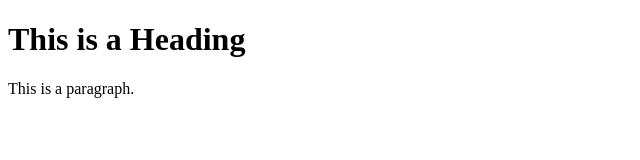
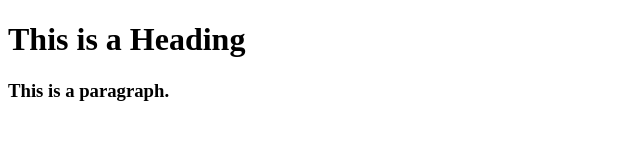
Before and after one commit to MohamadAzwar/latihan_branch1, a plain HTML site: page index.html in a window 1280 px wide. Shown: the whole page, without its empty margins (0-640 px from the left). Drawn offline with Linux system fonts and the light colour scheme.

Commit message:
Update index.html
p tukar h3

```diff
--- a/index.html
+++ b/index.html
@@ -7,7 +7,7 @@
 <body>
 
 <h1>This is a Heading</h1>
-<p>This is a paragraph.</p>
+<h3>This is a paragraph.</h3>
 
 </body>
 </html>
```
